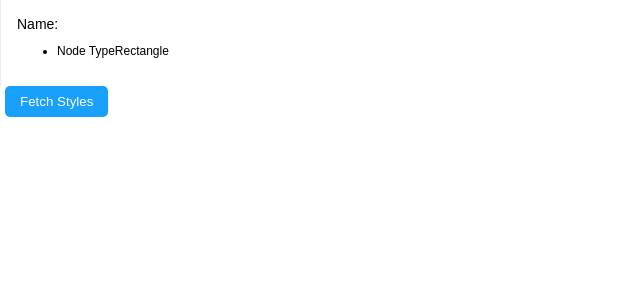
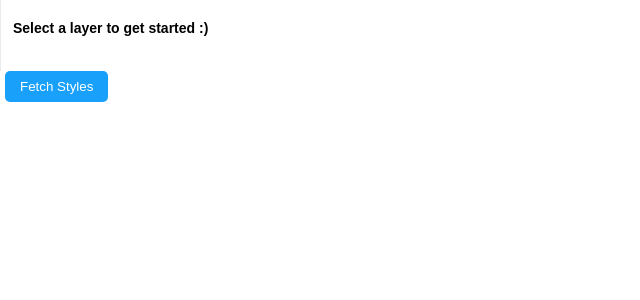
Before and after one commit to destefanis/figma-style-inspector, a React app: page / in a window 1280 px wide. Shown: the top 300 px of the page, without its empty margins (0-640 px from the left). Built offline with nearby package versions, Linux system fonts and the light colour scheme.

Commit message:
updated app to display values, added styling for inspected values displaying in the panel component

```diff
--- a/src/app/components/App.tsx
+++ b/src/app/components/App.tsx
@@ -27,7 +27,6 @@ const App = ({}) => {
         setNodeAarray(JSON.parse(message));
       } else if (type === "fetched layer") {
         let parsedMessage = JSON.parse(message);
-        console.log(parsedMessage);
         setSelectedNode(selectedNode => parsedMessage);
       }
     };
--- a/src/app/components/Panel.tsx
+++ b/src/app/components/Panel.tsx
@@ -1,26 +1,28 @@
 import * as React from "react";
-import { useState } from "react";
 import "../styles/panel.css";
-import classNames from "classnames";
 
 declare function require(path: string): any;
+
+function PropertiesList(props) {
+  let obj = props.properties;
+
+  const listItems = Object.keys(obj).map(key => (
+    <li className="panel-list-item" value={obj.id}>
+      <span className="list-item-key">{key}:</span>
+      <span className="list-item-value">{JSON.stringify(obj[key])}</span>
+    </li>
+  ));
+
+  return <ul className="panel-list">{listItems}</ul>;
+}
 
 function Panel(props) {
   return (
     <aside className="panel">
-      {props.node ? (
-        <h1 className="node-title">Name: {props.node.name}</h1>
-      ) : (
-        <h1 className="node-title">Placeholder</h1>
+      {props.node.name ? null : (
+        <h1 className="panel-title">Select a layer to get started :)</h1>
       )}
-      <ul>
-        <li>
-          <div>
-            <span>Node Type</span>
-            <span>Rectangle</span>
-          </div>
-        </li>
-      </ul>
+      <PropertiesList properties={props.node} />
     </aside>
   );
 }
--- a/src/app/styles/panel.css
+++ b/src/app/styles/panel.css
@@ -1,17 +1,33 @@
 .panel {
-  flex: 1 0 60%;
+  flex: 1 0 50%;
+  height: 100%;
+  overflow-y: scroll;
   border-left: 1px solid #ebebeb;
-  padding: 16px;
 }
 
-.node-title {
-  margin: 0 0 8px;
+.panel-title {
   font-size: 14px;
-  font-weight: 500;
+  padding: 8px 0 8px 12px;
 }
 
-.node-body {
-  font-size: 16px;
-  line-height: 1.6;
-  opacity: 0.7;
+.panel-list {
+  margin: 0;
+  font-size: 12px;
+  padding: 8px 0 8px 12px;
+  overflow: scroll;
 }
+
+.panel-list-item {
+  list-style: none;
+  padding: 2px 0;
+  display: flex;
+  flex-flow: row;
+}
+
+.list-item-key {
+  margin-right: 4px;
+}
+
+.list-item-value {
+  color: #18a0fb;
+}
--- a/src/app/styles/ui.css
+++ b/src/app/styles/ui.css
@@ -23,15 +23,15 @@ button {
 .flex-wrapper {
   display: flex;
   flex-flow: row nowrap;
+  width: 100%;
 }
 
 .list {
-  flex: 1 0 40%;
+  flex: 1 0 50%;
   margin: 0;
   padding: 0;
   -webkit-padding-start: 0;
   height: 100%;
-  width: 100%;
   overflow: scroll;
 }
 
@@ -120,7 +120,7 @@ button {
   width: 100%;
   margin: 0;
   -webkit-padding-start: 0;
-  padding: 0 24px;
+  padding: 0 0 0 24px;
 }
 
 .sub-list .list-flex-row {
--- a/src/plugin/controller.ts
+++ b/src/plugin/controller.ts
@@ -1,4 +1,4 @@
-figma.showUI(__html__, { width: 580, height: 440 });
+figma.showUI(__html__, { width: 640, height: 440 });
 
 figma.ui.onmessage = msg => {
   // Fetch a specific node by ID.
```
